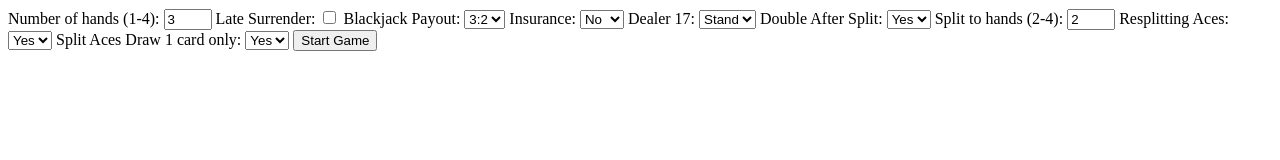
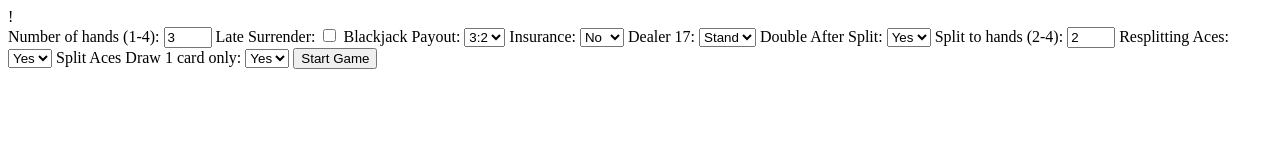
Before and after one commit to kjetilfr/BlackJackTrainerOnline, a plain HTML site: page index.html in a window 1280 px wide. Drawn offline with Linux system fonts and the light colour scheme.

Commit message:
Update index.html

```diff
--- a/index.html
+++ b/index.html
@@ -1,4 +1,4 @@
-<body>
+<body>!
   <div id="settings-container">
     <form id="settings-form">
       <label>Number of hands (1-4):
```
